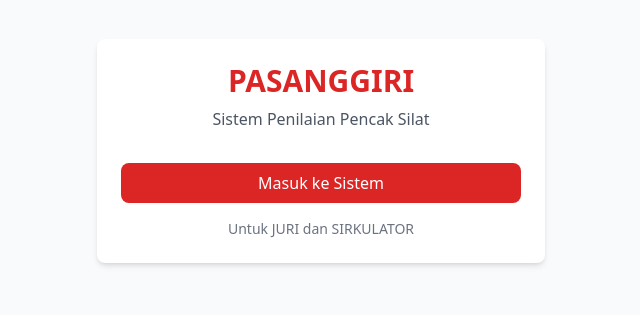
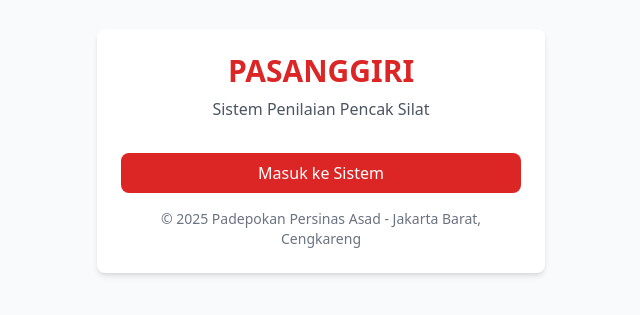
Before and after one commit to syahrulmuchtarom-gamedu/pasanggiri-scoring, a Next.js app: page / in a window 1280 px wide. Shown: the part 249-564 px from the top of the page, without its empty margins (319-959 px from the left). Built offline with nearby package versions, Linux system fonts and the light colour scheme.

Commit message:
Update page.tsx

```diff
--- a/app/page.tsx
+++ b/app/page.tsx
@@ -13,7 +13,7 @@
           </Link>
 
           <div className="text-sm text-gray-500">
-            <p>Untuk JURI dan SIRKULATOR</p>
+            <p>© 2025 Padepokan Persinas Asad - Jakarta Barat, Cengkareng</p>
           </div>
         </div>
       </div>
```
